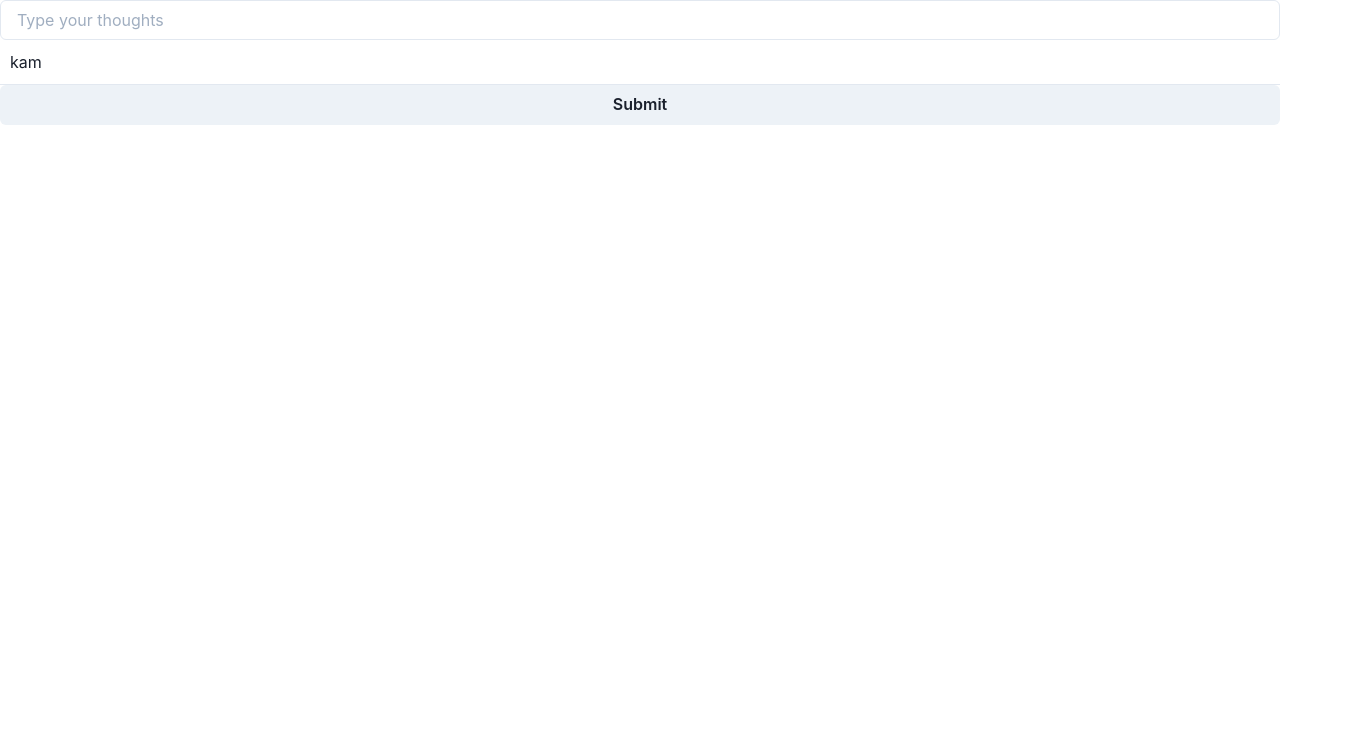
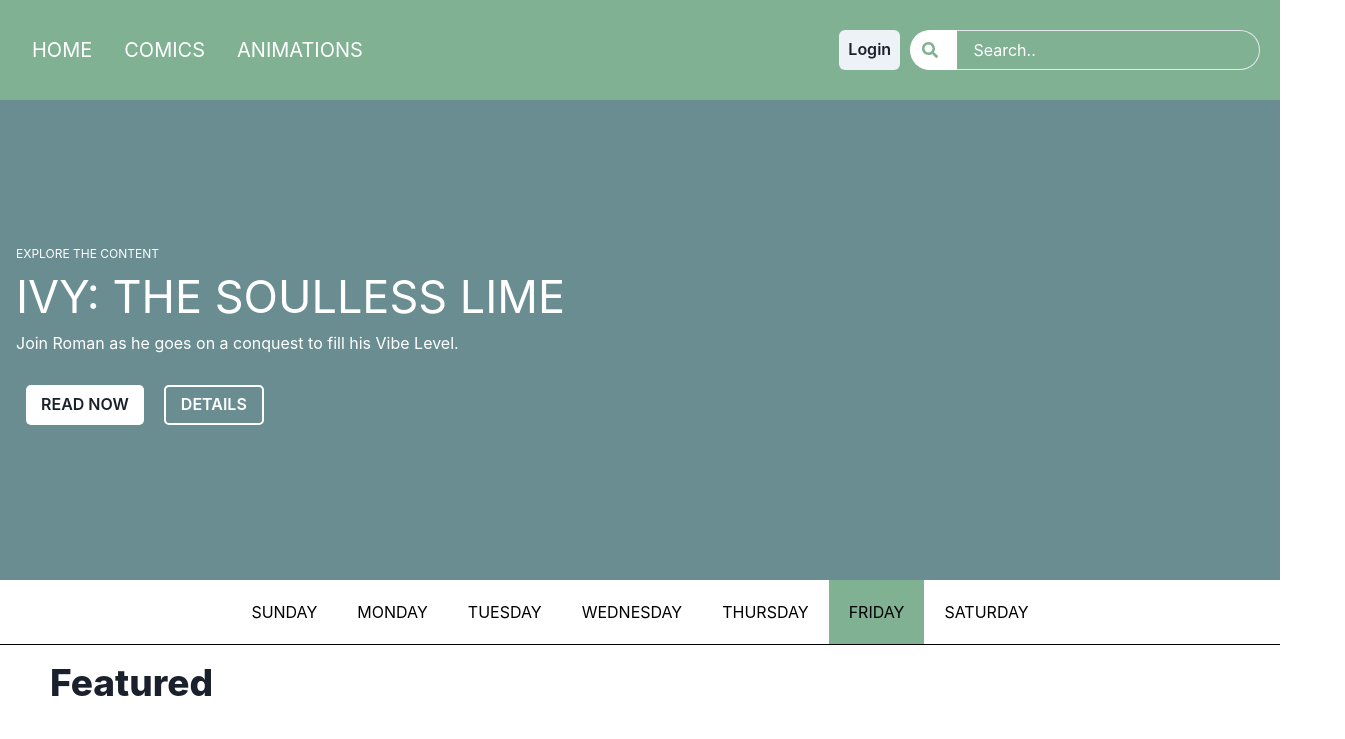
Before and after one commit to BlackDives/webflow-s, a React (Create React App) app: page / in a window 1280 px wide. Shown: the top 739 px of the page, 1345 px wide, since content can reach past the window. Built offline with nearby package versions, Linux system fonts and the light colour scheme.

Commit message:
Update App.js

```diff
--- a/src/App.js
+++ b/src/App.js
@@ -8,10 +8,10 @@ import Comments from './Components/CommentComponents/comments'
 const App = () => {
     return (
         <>
-            {/* <NavHeader />
+            <NavHeader />
             <LandingHeader />
-            <Featured /> */}
-            <Comments />
+            <Featured />
+            {/* <Comments /> */}
         </>
     )
 }
```
